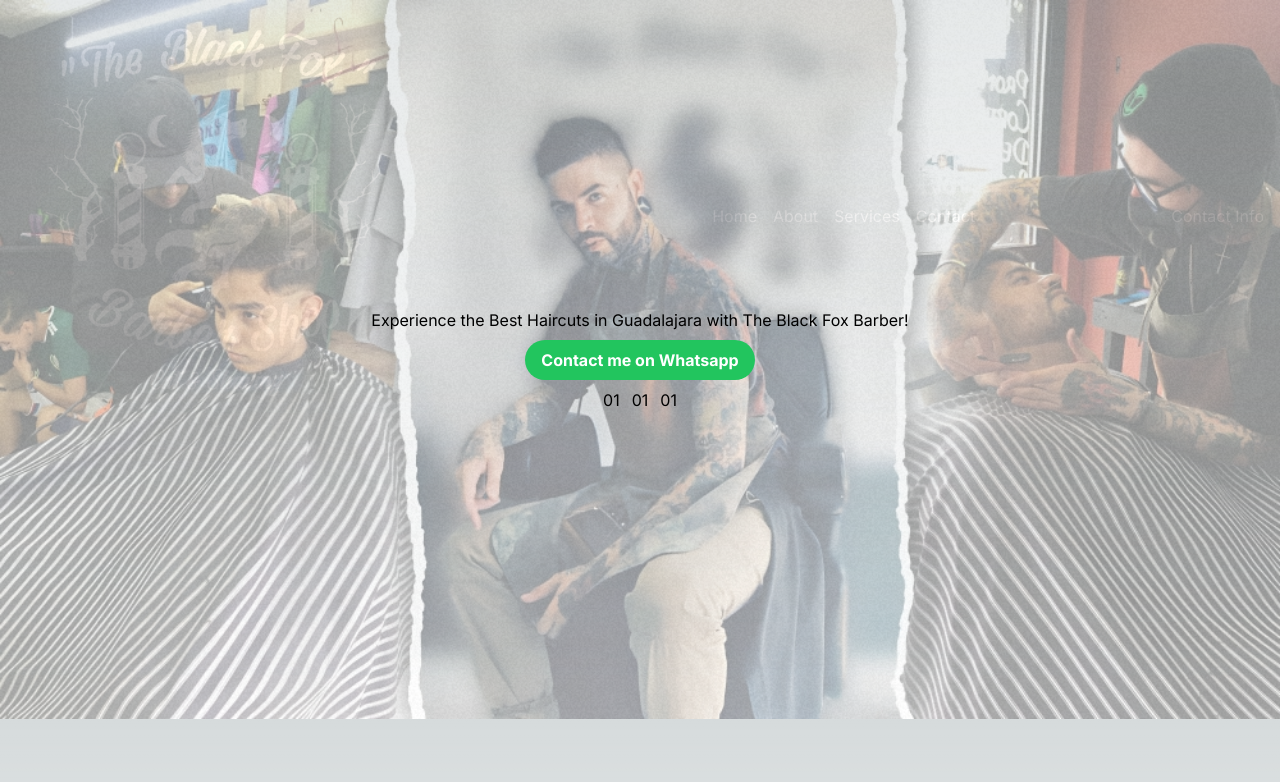
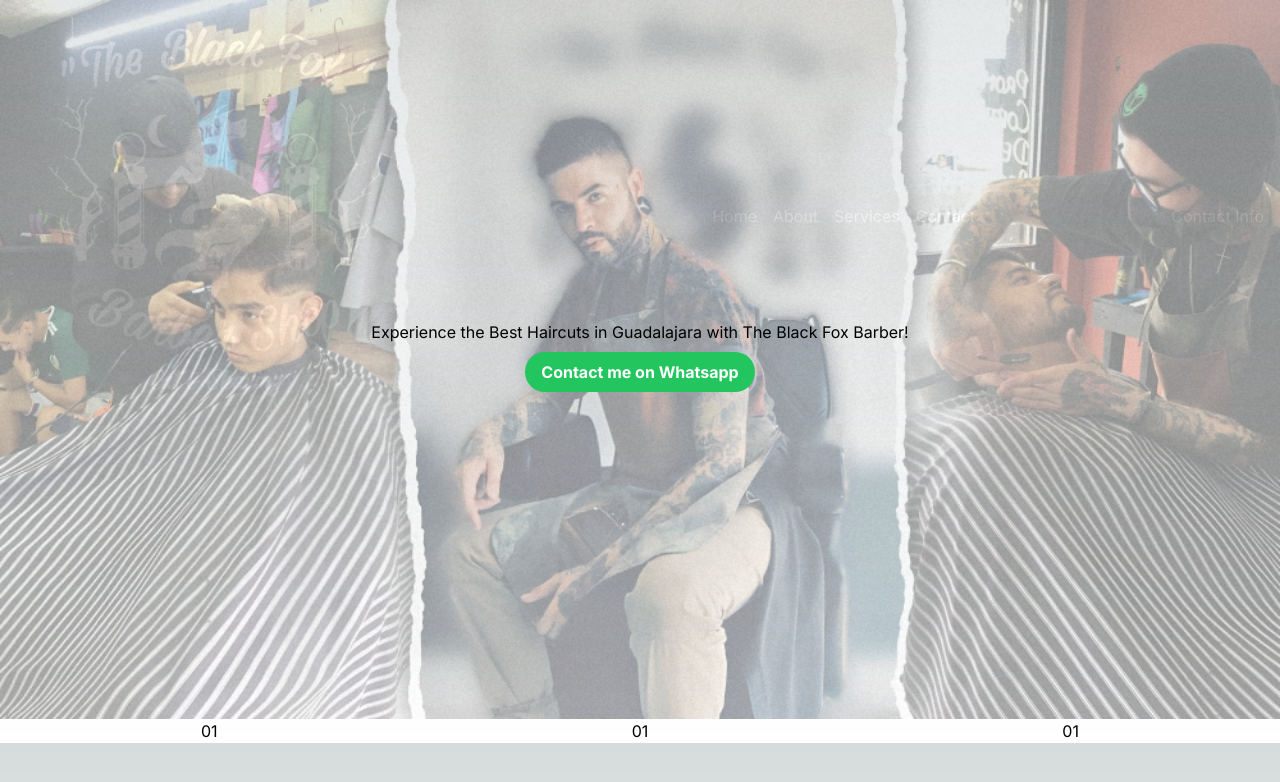
Before and after one commit to LilZloty/theblackfoxbarber, a Next.js app in the folder theblackfoxbarber/: page / in a window 1280 px wide. Shown: the top 782 px of the page. Built offline with nearby package versions, Linux system fonts and the light colour scheme.

Commit message:
Update page.js

```diff
--- a/theblackfoxbarber/src/app/page.js
+++ b/theblackfoxbarber/src/app/page.js
@@ -21,14 +21,13 @@
                   <span>Contact me on Whatsapp</span>
                 </Link></div>
 
-                <div className="pt-20 flex items-center justify-center absolute inset-0">
+
                 <div class="grid grid-rows-1 grid-flow-col gap-3">
                   <div>01</div>
                   <div>01</div>
                   <div>01</div>
                 </div>
 
-                </div>
                   </div>
 
                   </main>
```
